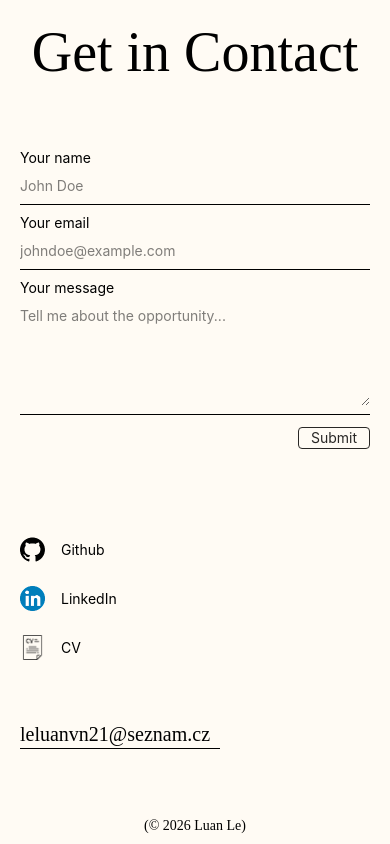
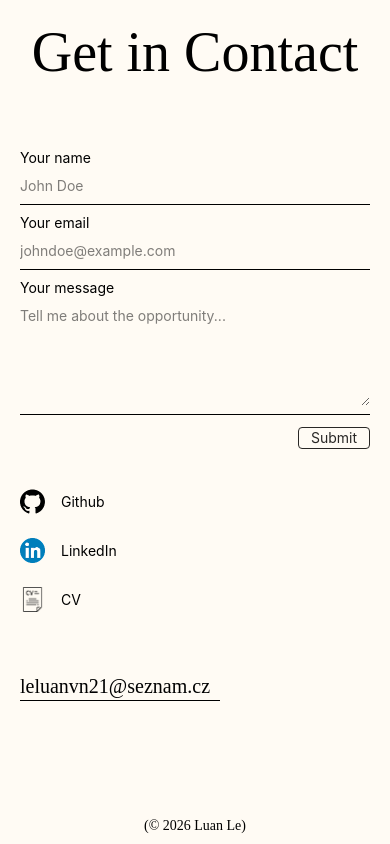
Before and after one commit to Luan2118/portfolio-v2, a React (Vite) app: page / in a window 390 px wide. Shown: the part 1724-2568 px from the top of the page. Built offline with nearby package versions, Linux system fonts and the light colour scheme.

Commit message:
style: polish contact page

```diff
--- a/src/pages/Homepage/sections/Contact/Contact.tsx
+++ b/src/pages/Homepage/sections/Contact/Contact.tsx
@@ -51,14 +51,14 @@ function Contact() {
 
   return (
     <>
-      <div id="contact" className="h-dvh bg-[#FFFBF4] flex flex-col gap-15 py-15 px-5 xs:px-15 sm:px-20 sm:py-30 md:gap-40 md:py-40 lg:px-40  2xl:px-80">
+      <div id="contact" className="min-h-dvh bg-[#FFFBF4] flex flex-col gap-15 py-15 px-5 xs:px-15 sm:px-20 md:gap-40 md:py-30 lg:py-40 lg:px-40  2xl:px-80">
 
         <div className="mx-auto">
           <p className="text-[clamp(56px,10vw,128px)] leading-none font-[Judson] text-center">Get in Contact</p>
         </div>
 
 
-        <div className="grid grid-cols-1 md:grid-cols-2 ">
+        <div className="grid grid-cols-1 gap-8 md:grid-cols-2 ">
 
           <div className="order-1 md:order-2">
             <form className="flex flex-col justify-between" onSubmit={(e) => handleSubmit(e)}>
@@ -88,7 +88,7 @@ function Contact() {
             )}
           </div>
 
-          <div className="order-2 md:order-1 flex flex-col gap-15 md:gap-0 md:justify-between mt-20 md:mt-0">
+          <div className="order-2 md:order-1 flex flex-col gap-15 md:gap-0 md:justify-between  md:mt-0">
             <div className="flex flex-col gap-6 mt-2">
               <ContactLink src={github} text="Github" path='https://github.com/Luan2118' />
 
--- a/src/pages/Projects/components/ProjectLayout.tsx
+++ b/src/pages/Projects/components/ProjectLayout.tsx
@@ -31,7 +31,7 @@ function ProjectLayout({ title, overview, type, features, stack, lesson, images,
   const isDark = theme === 'dark';
 
   return (
-    <div className={` grid grid-cols-1 xl:grid-cols-2 pb-5 px-5 xl:pb-0 xl:px-0 xl:h-dvh ${isDark ? 'bg-[#171512] text-[#FFFBF4]' : 'bg-[#FFFBF4] text-[#171512]'}`}>
+    <div className={`min-h-dvh grid grid-cols-1 xl:grid-cols-2 pb-5 px-5 xl:pb-0 xl:px-0  ${isDark ? 'bg-[#171512] text-[#FFFBF4]' : 'bg-[#FFFBF4] text-[#171512]'}`}>
 
       <div className={`contents xl:flex xl:flex-col ${isDark ? 'bg-[#171512]' : 'bg-[#FFFBF4]'}`}>
 
```
